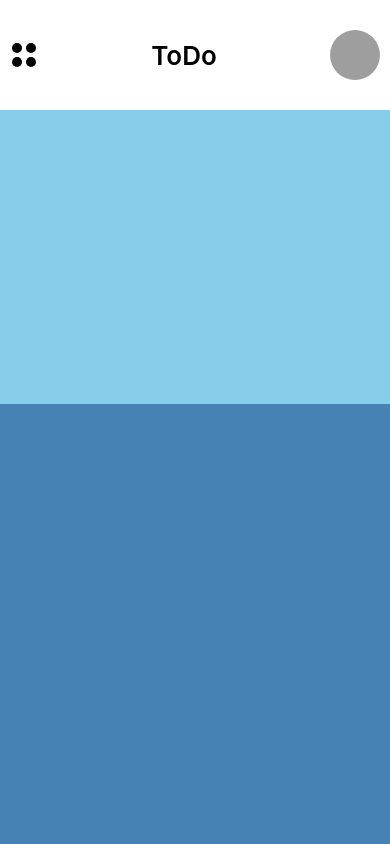
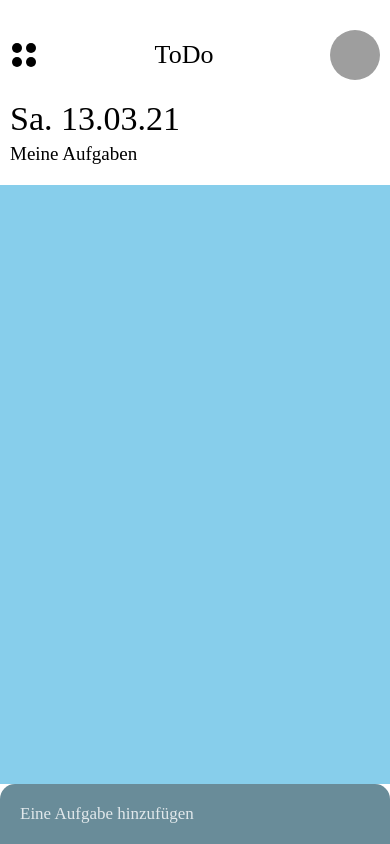
Before and after one commit to ManuelSzecsenyi/bt-todo-react, a React Native app: screen / in a window 390 px wide. Built offline with nearby package versions, Linux system fonts and the light colour scheme; grey boxes are pictures that could not be loaded.

Commit message:
header finished, footer started

```diff
--- a/App.js
+++ b/App.js
@@ -25,6 +25,7 @@ import {
   ReloadInstructions,
 } from 'react-native/Libraries/NewAppScreen';
 import {Header} from "./components/header";
+import {Footer} from "./components/footer";
 
 
 const App: () => Node = () => {
@@ -34,7 +35,7 @@ const App: () => Node = () => {
       <View style={{ flex: 1 }}>
         <Header style={{ flex: 1, backgroundColor: 'powderblue' }}/>
         <View style={{ flex: 2, backgroundColor: 'skyblue' }} />
-        <View style={{ flex: 3, backgroundColor: 'steelblue' }} />
+        <Footer />
       </View>
 
     </SafeAreaView>
--- /dev/null
+++ b/components/footer.js
@@ -0,0 +1,31 @@
+import React from "react";
+import {View, TextInput, StyleSheet} from "react-native";
+
+export const Footer = () => {
+    return (
+        <View style={styles.container}>
+            <TextInput
+                style={styles.text}
+                placeholderTextColor="#E1E8EB"
+                placeholder="Eine Aufgabe hinzufügen"
+            ></TextInput>
+        </View>
+
+    );
+}
+
+
+const styles = StyleSheet.create({
+    container: {
+        flexDirection: "row",
+        backgroundColor: "#698C99",
+        padding: 20,
+        borderTopStartRadius: 15,
+        borderTopEndRadius: 15
+    },
+    text: {
+        fontSize: 17,
+        fontFamily: 'Roboto-Regular',
+        color: "#ffffff",
+    }
+});
--- a/components/header.js
+++ b/components/header.js
@@ -4,14 +4,14 @@ import {View, Image, Text, StyleSheet} from "react-native";
 
 export const Header = () => {
     return (
+        <View style={{marginStart: 10}}>
             <View
                 style={{
                     flexDirection:"row",
                     alignItems: "center",
                     justifyContent: "space-between",
                     marginTop: 30,
-                marginBottom: 30,
-                marginStart: 10,
+                    marginBottom: 20,
                     marginEnd: 10
                 }}
             >
@@ -23,8 +23,12 @@ export const Header = () => {
                         uri: "https://images.unsplash.com/photo-1610832510948-427621807e1b"
                     }}
                 />
+            </View>
+            <Text style={styles.date}>Sa. 13.03.21</Text>
+            <Text style={styles.label}>Meine Aufgaben</Text>
 
         </View>
+
     );
 }
 
@@ -50,7 +54,8 @@ const styles = StyleSheet.create({
     },
     text: {
         fontSize: 26,
-        fontWeight: "600"
+        fontWeight: "500",
+        fontFamily: 'Roboto-Medium'
     },
     circle: {
         width: 10,
@@ -63,5 +68,17 @@ const styles = StyleSheet.create({
         width: 50,
         height: 50,
         borderRadius: 10000
+    },
+    date: {
+        fontSize: 34,
+        fontWeight: "500",
+        fontFamily: 'Roboto-Medium'
+    },
+    label: {
+        fontSize: 19,
+        fontWeight: "500",
+        fontFamily: 'Roboto-Medium',
+        marginTop: 5,
+        marginBottom: 20
     }
 });
--- a/react-native.config.js
+++ b/react-native.config.js
@@ -0,0 +1,3 @@
+module.exports = {
+    assets: ['./assets/fonts']
+}
```
Also changed, not shown: assets/fonts/Roboto-Medium.otf (added), assets/fonts/Roboto-Regular.otf (added), 2 other files (tests, documents, lock files or other folders). Lines whose indentation alone changed are shown as unchanged.
